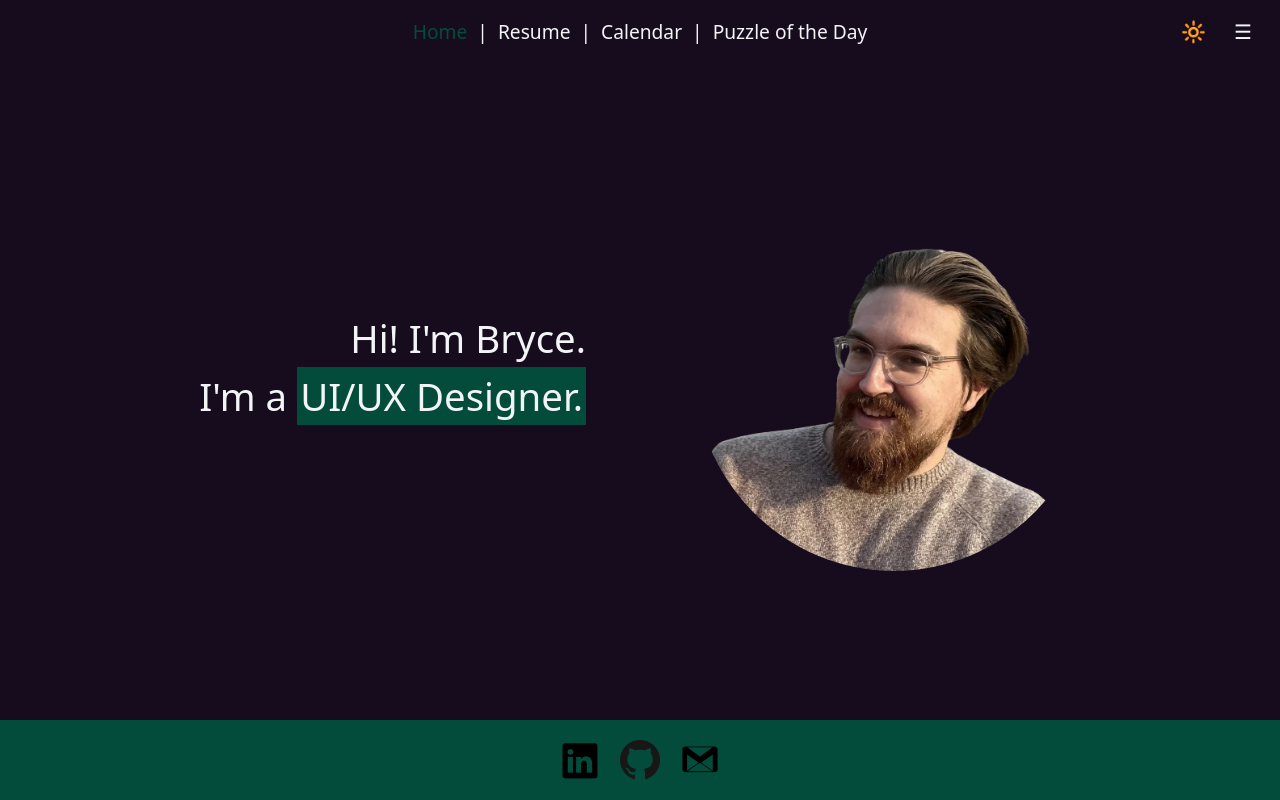
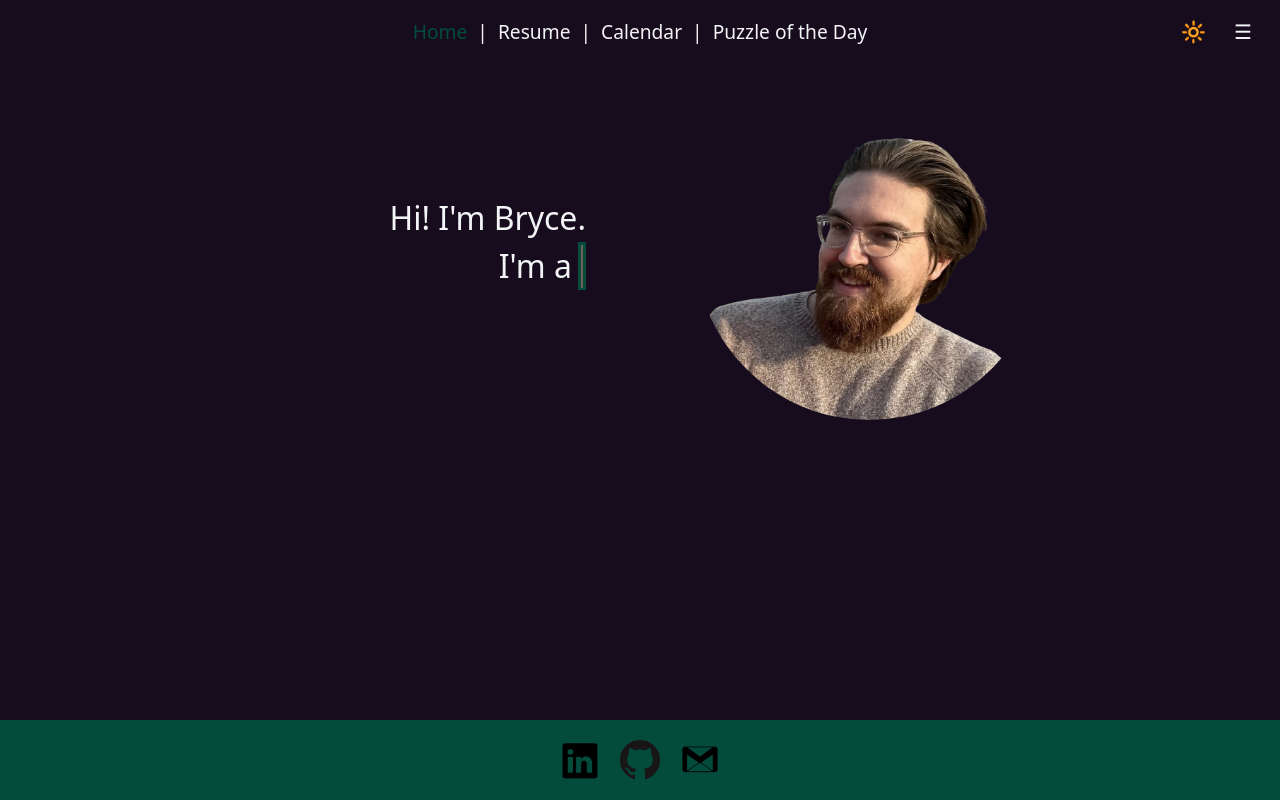
Before and after one commit to bstocksharp/nextjs-website, a Next.js app: page / in a window 1280 px wide. Built offline with nearby package versions, Linux system fonts and the light colour scheme.

Commit message:
fancy front page

```diff
--- a/app/globals.css
+++ b/app/globals.css
@@ -148,7 +148,9 @@ footer {
   display: flex;
   justify-content: center;
   align-items: center;
-  margin: 100px;
+  margin-left: 100px;
+  margin-right: 100px;
+  min-width: 150px;
 }
 
 .pic-and-words-wrapper {
@@ -160,13 +162,38 @@ footer {
 }
 
 .words-wrapper {
-  font-size: clamp(1.6rem, 3vw, 3rem);
+  font-size: clamp(1rem, 2.5vw, 3rem);
   width: 100%;
   margin-right: 5%;
+  text-align: right;
 }
 
-.words-wrapper h2 {
-  display: inline;
+.words-single-line {
+  display: flex;
+  justify-content: right;
+}
+
+.title-box-wrapper {
+  background-color: var(--accent);
+  display: flex;
+  margin-left: 6px;
+  padding: 0 3px;
+  align-items: center;
+}
+
+@keyframes cursor-blink {
+  0% {
+    opacity: 0;
+  }
+}
+
+.title-box-wrapper::after {
+  content: "";
+  width: 2px;
+  height: 90%;
+  background: var(--alt-accent);
+  display: inline-block;
+  animation: cursor-blink 1.5s steps(2) infinite;
 }
 
 .profile-image {
@@ -176,16 +203,11 @@ footer {
   margin-left: 5%;
 }
 
-.title-box-wrapper {
-  background-color: var(--accent);
-  text-align: left;
-  padding: 3px;
-}
-
 @media (max-width: 600px) {
   .pic-and-words-wrapper {
     flex-direction: column;
     text-align: center;
+    align-items: center;
   }
   .profile-image {
     padding: 0px;
@@ -194,6 +216,12 @@ footer {
   .words-wrapper {
     padding: 0px;
     margin: 0px;
+    text-align: center;
+    align-items: center;
+  }
+
+  .words-single-line {
+    justify-content: center;
   }
 }
 /* ▲▲▲▲▲▲▲▲▲▲▲▲▲▲▲▲▲▲▲▲▲▲▲ MAINPAGE CSS ▲▲▲▲▲▲▲▲▲▲▲▲▲▲▲▲▲▲▲▲▲▲▲ */
--- a/app/page.tsx
+++ b/app/page.tsx
@@ -4,35 +4,53 @@ import Image from "next/image";
 import React, { useState, useEffect } from "react";
 
 export default function Home() {
-  const [myTitle, setMyTitle] = useState("Software Engineer.");
+  const [myTitle, setMyTitle] = useState("");
+  const [currentIndex, setCurrentIndex] = useState(0);
 
   useEffect(() => {
-    const timeouts = [
-      setTimeout(() => setMyTitle("UI/UX Designer."), 4000),
-      setTimeout(() => setMyTitle("Software Engineer."), 8000),
-      // If you want the third thing to stay permanently
-      // you don't need to set another timeout
-    ];
+    const titles = ["Software Engineer.", "UI/UX Designer.", "Father."]; // Add more titles as needed
+    let timeoutId: string | number | NodeJS.Timeout | undefined;
 
-    return () => {
-      timeouts.forEach(clearTimeout);
+    const typeWriter = (index: number) => {
+      if (index < titles.length) {
+        const title = titles[index];
+        for (let i = 1; i <= title.length; i++) {
+          timeoutId = setTimeout(() => {
+            setMyTitle(title.substring(0, i));
+          }, i * 200); // Adjust the interval duration as needed
+        }
+        setTimeout(() => eraseText(index), title.length * 200 + 1000); // 1000 milliseconds delay before erasing
+      }
     };
-  }, []);
+
+    const eraseText = (index: number) => {
+      if (index < titles.length - 1) {
+        setMyTitle("");
+        setTimeout(() => setCurrentIndex(index + 1), 1000);
+      }
+    };
+
+    typeWriter(currentIndex); // Start typing with the first title
+
+    return () => clearTimeout(timeoutId);
+  }, [currentIndex]);
 
   return (
     <div className="home-wrapper">
       <div className="pic-and-words-wrapper">
         <div className="words-wrapper">
           <h1>Hi! I&apos;m Bryce. </h1>
-          <h2>I&apos;m a </h2>
-          <h2 className="title-box-wrapper">{myTitle}</h2>
+          <div className="words-single-line">
+            <h2>I&apos;m a </h2>
+            <h2 className="title-box-wrapper">{myTitle}</h2>
+          </div>
         </div>
         <div className="profile-image">
           <Image
             src="/profile_pic_2_removed.png"
             alt="Profile Picture"
-            width={400}
-            height={400}
+            width={350}
+            height={350}
             style={{ borderRadius: "100%" }}
           />
         </div>
```
